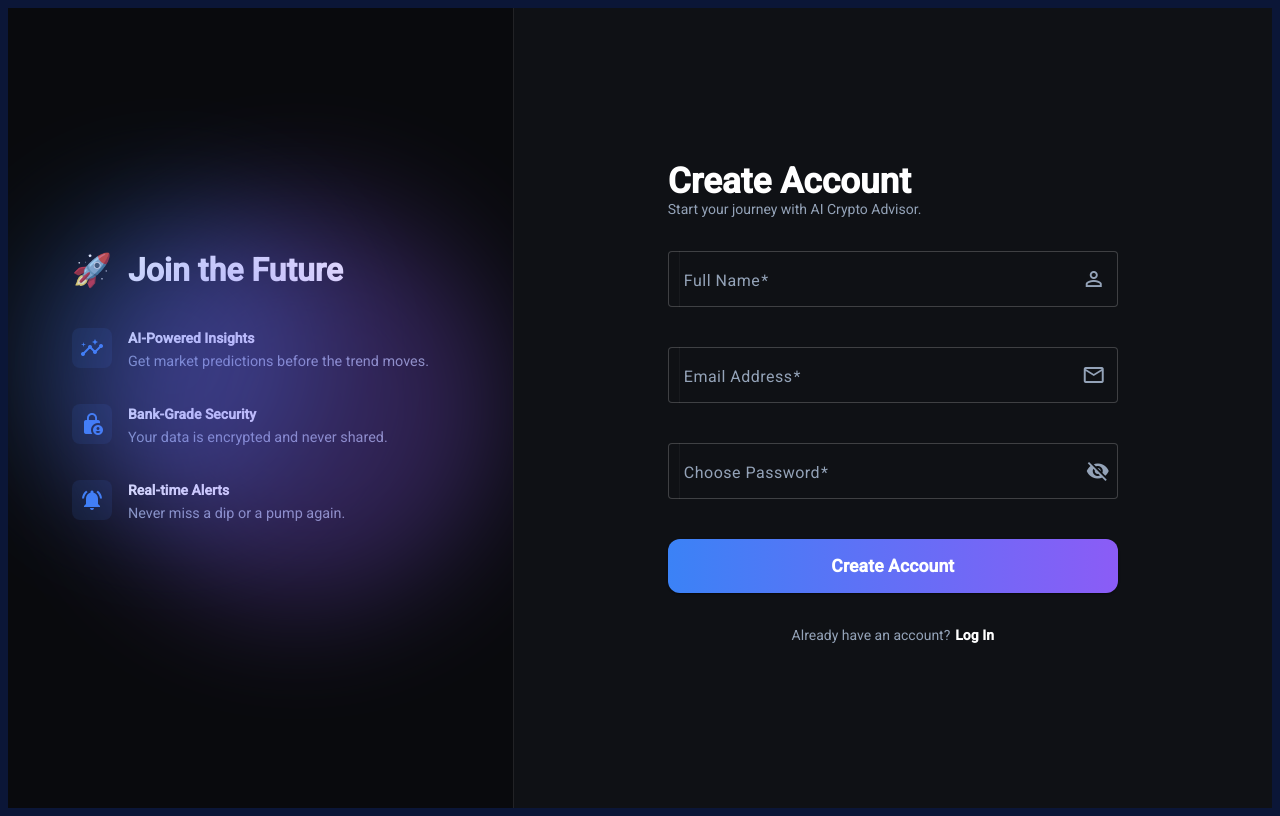
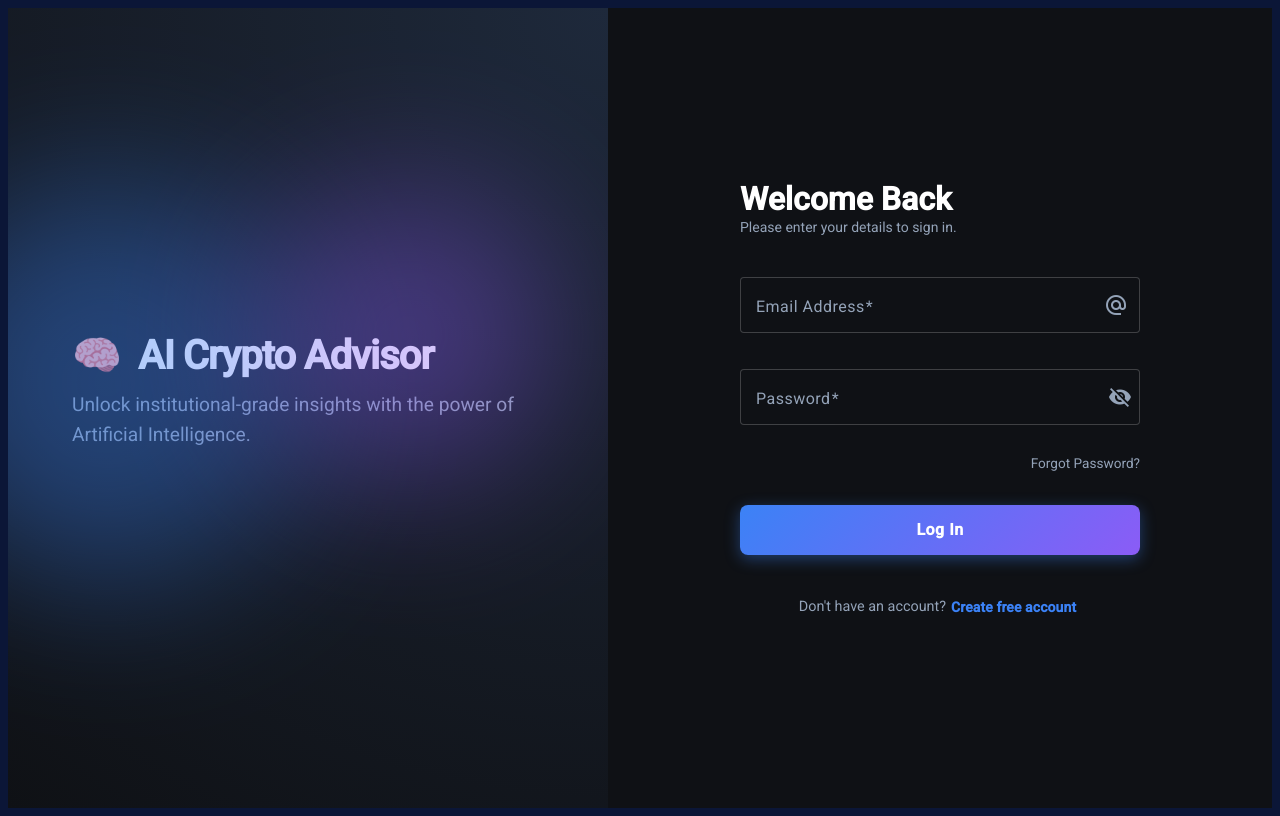
Before and after one commit to GalM111/ai-crypto-advisor, an Angular app: page / in a window 1280 px wide. Built offline with nearby package versions, Linux system fonts and the light colour scheme.

Commit message:
added routes

```diff
--- a/src/app/app.html
+++ b/src/app/app.html
@@ -1,4 +1 @@
-<!-- <app-welcome-page></app-welcome-page> -->
-<app-register-page></app-register-page>
-<!-- <app-onboarding-page></app-onboarding-page> -->
-<!-- <app-dashboard-page></app-dashboard-page> -->
+<router-outlet></router-outlet>
--- a/src/app/app.routes.ts
+++ b/src/app/app.routes.ts
@@ -1,3 +1,30 @@
 import { Routes } from '@angular/router';
+import { WelcomePage } from './welcome-page/welcome-page';
+import { RegisterPage } from './register-page/register-page';
+import { OnboardingPage } from './onboarding-page/onboarding-page';
+import { DashboardPage } from './dashboard-page/dashboard-page';
 
-export const routes: Routes = [];
+export const routes: Routes = [
+  {
+    path: '',
+    component: WelcomePage,
+    title: 'Welcome to Ai Crypto Advisor'
+  },
+  {
+    path: 'register',
+    component: RegisterPage,
+    title: 'Register Ai Crypto Advisor'
+
+  },
+  {
+    path: 'onboarding',
+    component: OnboardingPage,
+    title: 'onboarding Ai Crypto Advisor'
+
+  },
+  {
+    path: 'dashboards',
+    component: DashboardPage,
+    title: 'Ai Crypto Advisor'
+  }
+];
--- a/src/app/onboarding-page/onboarding-page.ts
+++ b/src/app/onboarding-page/onboarding-page.ts
@@ -52,10 +52,9 @@ export class OnboardingPage {
   selectedContentTypes: string[] = [];
 
   isLoading = false;
-  router: any;
 
 
-  constructor(private fb: FormBuilder, private userManagerService: UserManagerService) {
+  constructor(private fb: FormBuilder, private userManagerService: UserManagerService, private router: Router) {
     this.firstFormGroup = this.fb.group({
       firstCtrl: ['', Validators.required],
     });
@@ -141,8 +140,7 @@ export class OnboardingPage {
         content: this.selectedContentTypes
       });
 
-      // Navigate to Dashboard
-      this.router.navigate(['/dashboard']);
+      this.router.navigate(['/dashboards']);
     }, 2000);
   }
 }
--- a/src/app/register-page/register-page.html
+++ b/src/app/register-page/register-page.html
@@ -9,24 +9,34 @@
 
       <ul class="benefits-list">
         <li>
-          <mat-icon>insights</mat-icon>
+          <mat-icon>auto_awesome</mat-icon>
           <div>
-            <strong>AI-Powered Insights</strong>
-            <p>Get market predictions before the trend moves.</p>
+            <strong>AI Insights</strong>
+            <p>Smart analysis and market trend predictions.</p>
           </div>
         </li>
+
         <li>
-          <mat-icon>lock_person</mat-icon>
+          <mat-icon>newspaper</mat-icon>
           <div>
-            <strong>Bank-Grade Security</strong>
-            <p>Your data is encrypted and never shared.</p>
+            <strong>Latest News</strong>
+            <p>Breaking headlines from the crypto world.</p>
           </div>
         </li>
+
         <li>
-          <mat-icon>notifications_active</mat-icon>
+          <mat-icon>show_chart</mat-icon>
           <div>
-            <strong>Real-time Alerts</strong>
-            <p>Never miss a dip or a pump again.</p>
+            <strong>Live Crypto Prices</strong>
+            <p>Real-time tracking of your favorite assets.</p>
+          </div>
+        </li>
+
+        <li>
+          <mat-icon>sentiment_very_satisfied</mat-icon>
+          <div>
+            <strong>Market Vibe Check</strong>
+            <p>A funny AI-selected GIF about today's mood.</p>
           </div>
         </li>
       </ul>
--- a/src/app/register-page/register-page.ts
+++ b/src/app/register-page/register-page.ts
@@ -68,6 +68,6 @@ export class RegisterPage {
   }
 
   navigateToLogin() {
-    this.router.navigate(['/login']); // Assuming your login route is /login
+    this.router.navigate(['/']);
   }
 }
--- a/src/app/welcome-page/welcome-page.ts
+++ b/src/app/welcome-page/welcome-page.ts
@@ -37,6 +37,8 @@ export class WelcomePage {
       next: async (user) => {
         console.log('Login successful:', user);
         this.userManagerService.getUserDataByEmail(this.email);
+        this.router.navigate(['/dashboards']);
+
       },
       error: (error) => {
         console.error('Login failed:', error);
```
